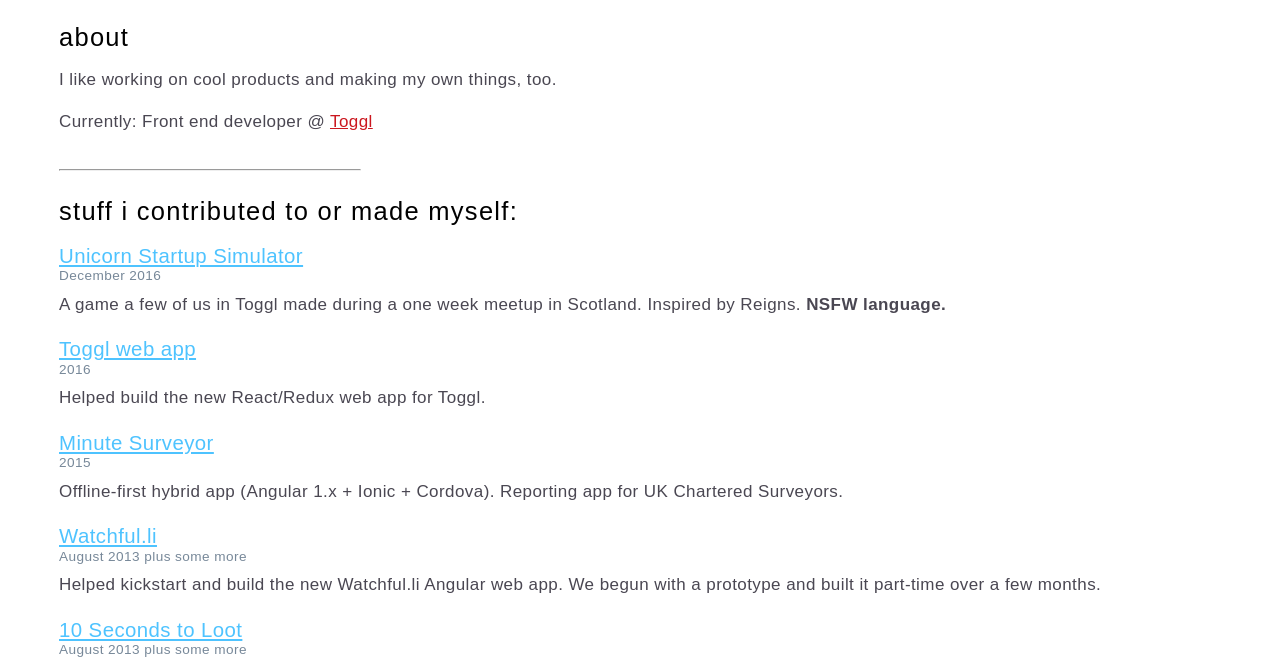
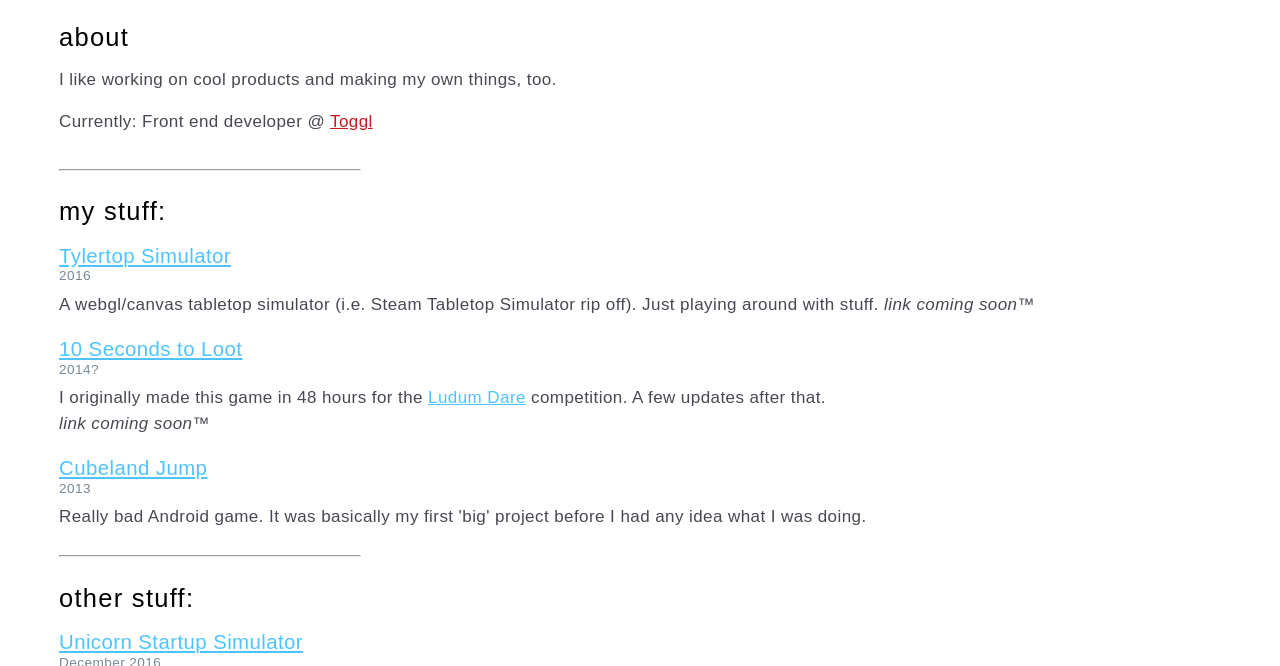
Before and after one commit to tcrammond/tcrammond-website, a website: page public/index.html in a window 1280 px wide. Shown: the part 130-796 px from the top of the page. Drawn offline with Linux system fonts and the light colour scheme.

Commit message:
split out content

```diff
--- a/public/index.html
+++ b/public/index.html
@@ -29,7 +29,40 @@
         <hr>
 
         <div class="portfolio">
-          <h2>Stuff i contributed to or made myself:</h2>
+          <h2>My stuff:</h2>
+
+          <!-- tabletop -->
+          <article class="portfolio__item">
+            <a class="portfolio__item__title">Tylertop Simulator</a>
+            <span class="portfolio__item__date">2016</span>
+            <p class="portfolio__item__text">
+              A webgl/canvas tabletop simulator (i.e. Steam Tabletop Simulator rip off). Just playing around with stuff.
+              <em>link coming soon&trade;</em>
+            </p>
+          </article>
+
+          <!-- 10 seconds -->
+          <article class="portfolio__item">
+            <a class="portfolio__item__title">10 Seconds to Loot</a>
+            <span class="portfolio__item__date">2014?</span>
+            <p class="portfolio__item__text">
+              I originally made this game in 48 hours for the <a href="http://ludumdare.com" target=_blank>Ludum Dare</a> competition. A few updates after that.<br>
+              <em>link coming soon&trade;</em>
+            </p>
+          </article>
+
+          <!-- shitty jump game -->
+          <article class="portfolio__item">
+            <a class="portfolio__item__title" target=_blank href="https://play.google.com/store/apps/details?id=com.splendidoctopus.cubelandbounce">Cubeland Jump</a>
+            <span class="portfolio__item__date">2013</span>
+            <p class="portfolio__item__text">
+              Really bad Android game. It was basically my first 'big' project before I had any idea what I was doing.
+            </p>
+          </article>
+
+          <hr>
+
+          <h2>Other stuff:</h2>
 
           <!-- Unicorn -->
           <article class="portfolio__item">
@@ -67,16 +100,6 @@
               Helped kickstart and build the new Watchful.li Angular web app. We begun with a prototype and built it part-time over a few months.
             </p>
           </article>
-
-          <!-- 10 seconds -->
-          <article class="portfolio__item">
-            <a class="portfolio__item__title">10 Seconds to Loot</a>
-            <span class="portfolio__item__date">August 2013 plus some more</span>
-            <p class="portfolio__item__text">
-              I originally made this game in 48 hours for the <a href="http://ludumdare.com" target=_blank>Ludum Dare</a> competition. A few updates after that.<br>
-              <em>link coming soon&trade;</em>
-            </p>
-          </article>
         </div>
 
       </div>
```
